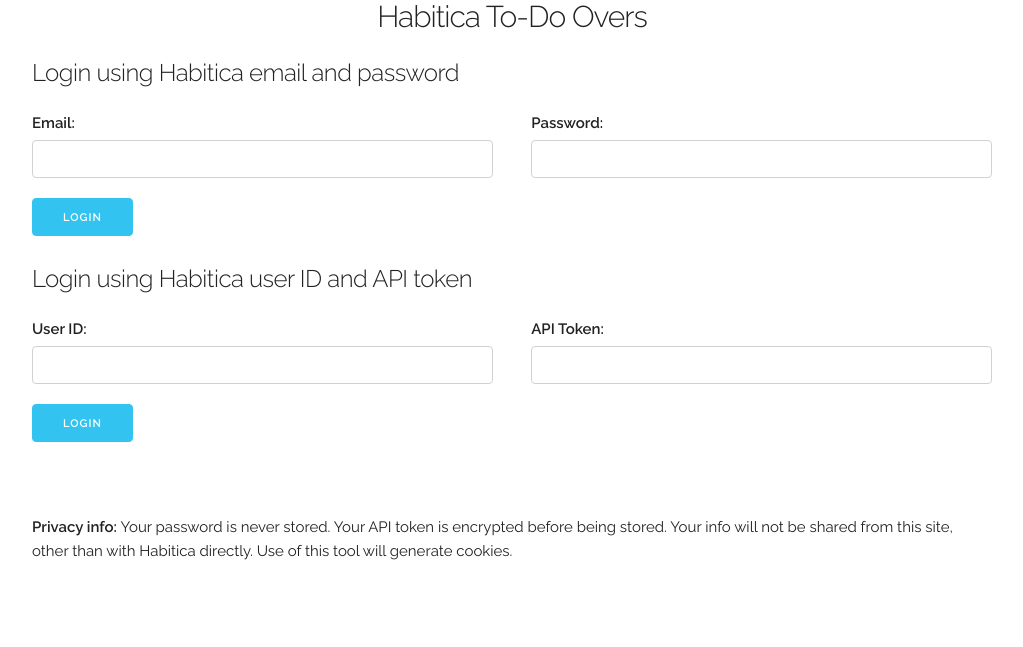
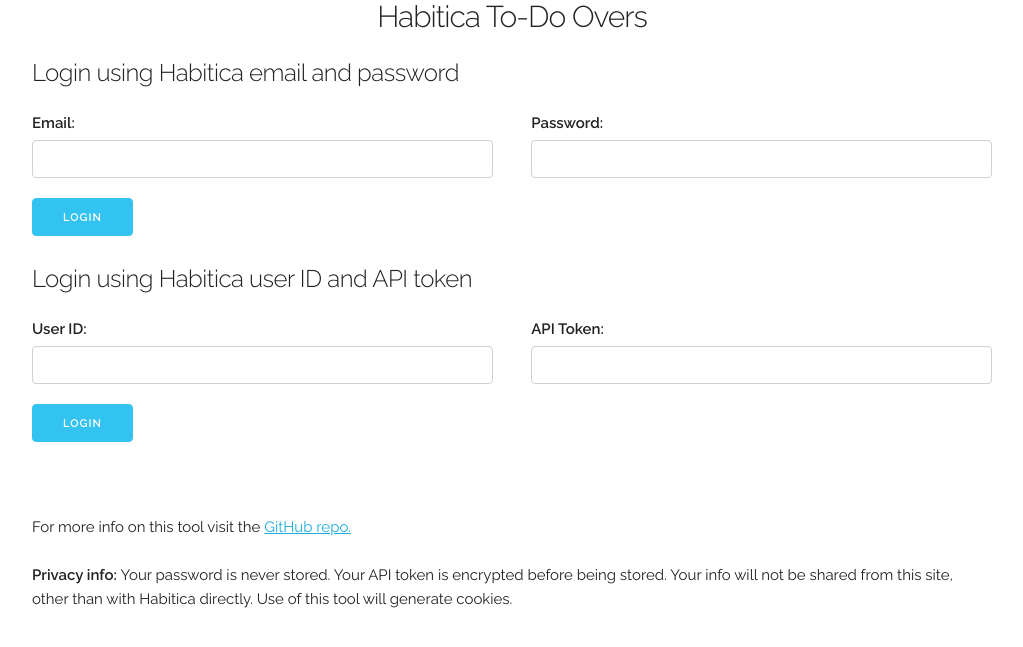
Before and after one commit to Kirska/Habitica_ToDoOvers, a Django app: page / in a window 1280 px wide. Shown: the part 21-668 px from the top of the page, without its empty margins (128-1151 px from the left). Run offline with Django 3.2, Linux system fonts and the light colour scheme.

Commit message:
Add github link to home and dashboard

```diff
--- a/to_do_overs/templates/to_do_overs/dashboard.html
+++ b/to_do_overs/templates/to_do_overs/dashboard.html
@@ -52,6 +52,10 @@
     </table>
     <br/>
 {% endif %}
+<br />
+For more info on this tool visit the <a href="https://github.com/Kirska/Habitica_ToDoOvers/">GitHub repo.</a>
+<br />
+<br />
 <a href="{% url 'to_do_overs:logout' %}">Log Out</a>
 </div>
 </body>
--- a/to_do_overs/templates/to_do_overs/index.html
+++ b/to_do_overs/templates/to_do_overs/index.html
@@ -50,7 +50,9 @@
         <input class="button-primary" type="submit" value="Login">
     </div>
 </form>
-
+<br />
+<br />
+For more info on this tool visit the <a href="https://github.com/Kirska/Habitica_ToDoOvers/">GitHub repo.</a>
 <br />
 <br />
 <b>Privacy info: </b>Your password is never stored. Your API token is encrypted before being stored.
```
